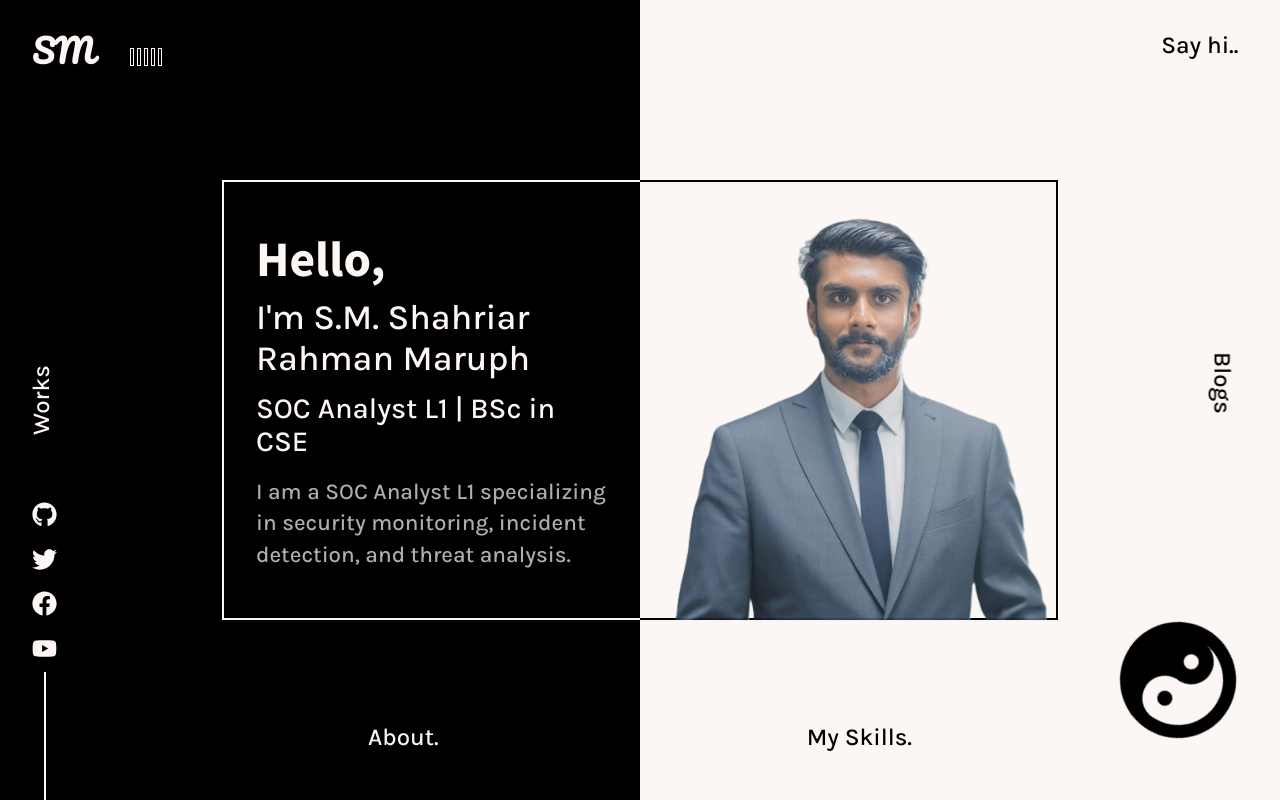
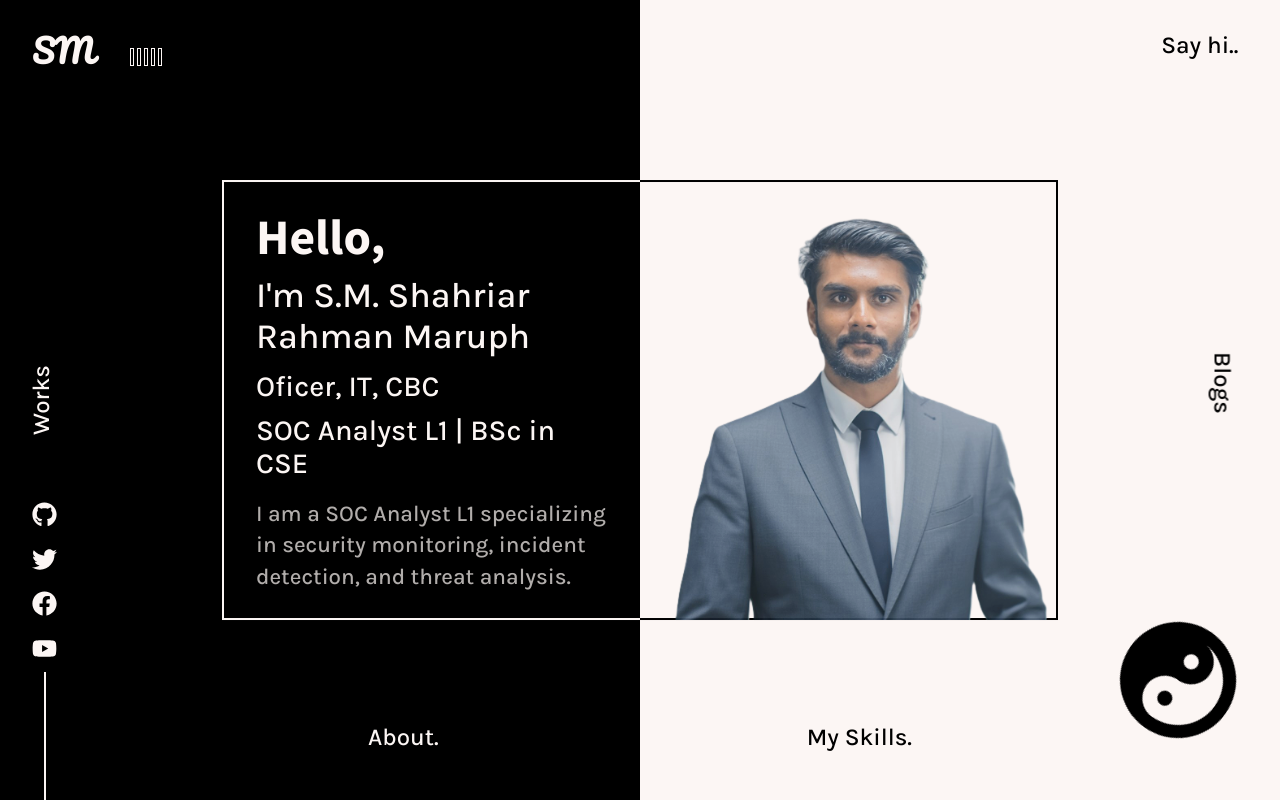
Before and after one commit to sm-maruph/smmaruph_portfolio, a React (Create React App) app: page / in a window 1280 px wide. Both pictures are taken after a click on the button "click here". Built offline with nearby package versions, Linux system fonts and the light colour scheme.

Commit message:
Add job title and education details to Intro component

```diff
--- a/src/components/Intro.js
+++ b/src/components/Intro.js
@@ -128,6 +128,8 @@ const Intro = () => {
         <Text>
           <h1>Hello,</h1>
           <h3>I'm S.M. Shahriar Rahman Maruph</h3>
+                <h4>Oficer, IT, CBC</h4>
+
           <h4>SOC Analyst L1 | BSc in CSE</h4>
           <h6>
            I am a SOC Analyst L1 specializing in security monitoring, incident detection, and threat analysis.
```
